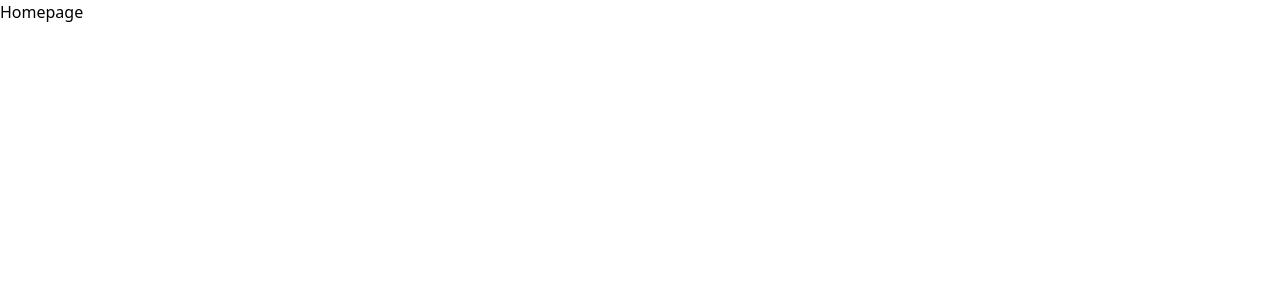
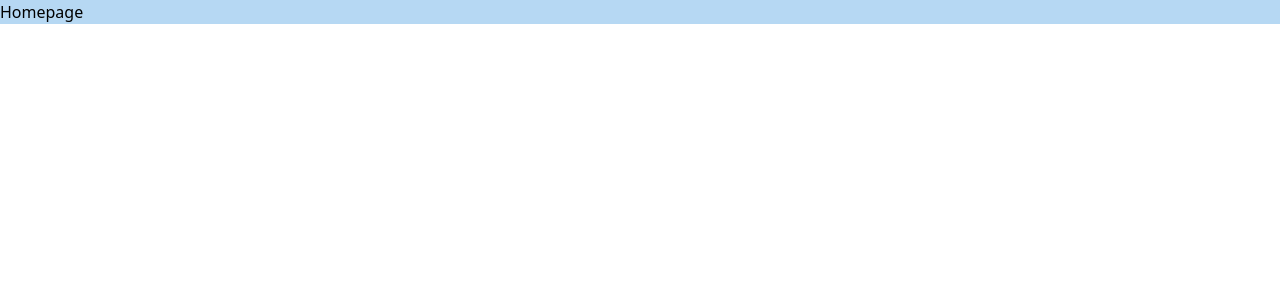
Before and after one commit to ericpeweh/ilmoe, a React (Create React App) app: page / in a window 1280 px wide. Shown: the top 300 px of the page. Built offline with nearby package versions, Linux system fonts and the light colour scheme.

Commit message:
custom colors

```diff
--- a/src/components/Homepage/Homepage.js
+++ b/src/components/Homepage/Homepage.js
@@ -1,7 +1,7 @@
 import React from "react";
 
 const Homepage = () => {
-	return <div>Homepage</div>;
+  return <div className="bg-sky-pastel">Homepage</div>;
 };
 
 export default Homepage;
--- a/tailwind.config.js
+++ b/tailwind.config.js
@@ -1,7 +1,14 @@
 module.exports = {
-	content: ["./src/**/*.{js,jsx}"],
-	theme: {
-		extend: {}
-	},
-	plugins: []
+  content: ["./src/**/*.{js,jsx}"],
+  theme: {
+    colors: {
+      "red-pastel": "#FFA5D8",
+      "yellow-pastel": "F8F6CF",
+      "ocean-pastel": "#5784BB",
+      "sky-pastel": "#B6D8F3",
+      "purple-pastel": "#BE9DDF",
+    },
+    extend: {},
+  },
+  plugins: [],
 };
```
